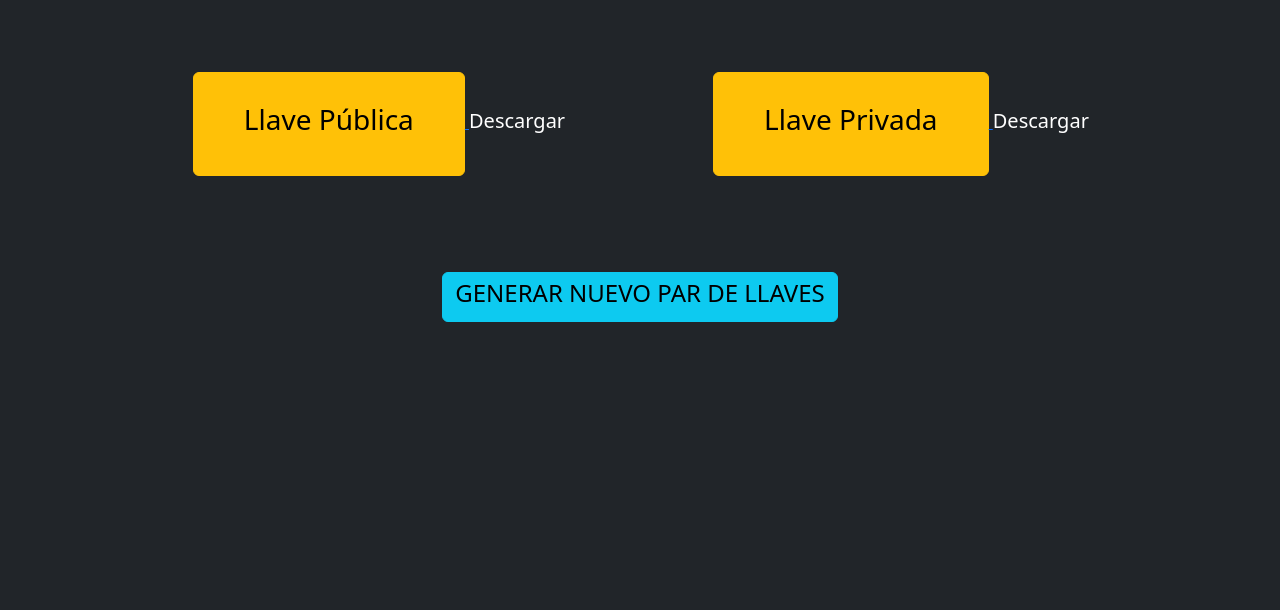
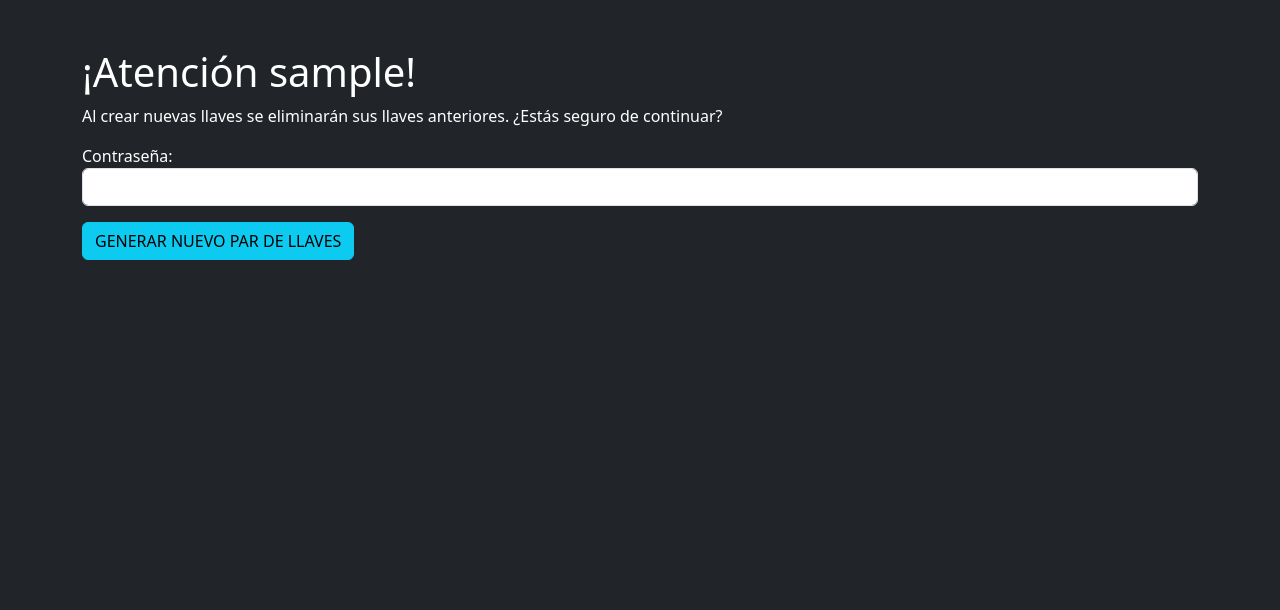
Before and after one commit to Dark869/Proyect_DSW, a Django app: template Proyect_DSW/templates/gestorLLaves.html in a window 1280 px wide. Shown: the part 80-690 px from the top of the page. Run offline with Django 5.2, Linux system fonts and the light colour scheme; the template is opened without the code that fills it: most values are stand-ins (such as "Sample title", 1, 10 or a date in 2020).

Commit message:
Creado backend de creacion de nuevas llaves y borrado de llaves antiguas

```diff
--- /dev/null
+++ b/Proyect_DSW/static/scripts/newkeys.js
@@ -0,0 +1,32 @@
+$(function() {
+
+    function generar_listado_errores(errores) {
+	let lista = "";
+	for(let error of errores) {
+	    lista += "<li>" + error + "</li>";
+	}
+	return lista;
+    }
+
+    function es_campo_vacio(campo) {
+        return campo.value.trim() == "";
+    }
+
+    $(document).ready(function(){
+        $("#formulario").on("submit", function(evento) {
+            let errores = new Array();
+
+            if(es_campo_vacio($("#pass").val())) {
+                errores.push("No pasaste la contraseña");
+            }
+
+            if(errores.length != 0) {
+                let lista_html = generar_listado_errores(errores);
+                $("#lista-errors").html(lista_html);
+                $("#errors").fadeIn(2000).fadeOut(5000);
+                evento.preventDefault();
+            }
+        });
+    });
+
+});
--- a/Proyect_DSW/templates/gestorLLaves.html
+++ b/Proyect_DSW/templates/gestorLLaves.html
@@ -4,37 +4,36 @@
 {% block estilos %}
 <link rel="stylesheet" href="{% static 'styles/login.css' %}">
 {% endblock %}
+{% block scripts %}
+<script src="{% static 'scripts/newkeys.js' %}"></script>
+{% endblock %}
 {% block encabezado %}GESTIONAR LLAVES{% endblock %}
 {% block contenido %}
-<div class="row container">
-    <div class="col-md-12 d-flex justify-content-center">
-        <form action="/login/" method="POST" class="w-100">
+<div class="container">
+    <div class="text-white">
+        <h1>¡Atención {{ username }}!</h1>
+        <p>Al crear nuevas llaves se eliminarán sus llaves anteriores. ¿Estás seguro de continuar?</p>
+    </div>
+    <form action="/gllaves/" id="formulario" method="POST" class="w-100">
         {% csrf_token %}
-            <div class="row m-4 text-center">
-		    <div class="col pg-3">
-			<a href="https://github.com/Dark869/Proyect_DSW/archive/refs/heads/dev-2.zip" download>
-				<button type="button" class="btn btn-warning" style="padding: 30px 50px;"><h3>Llave Pública</h3></button>
-			</a>
-			<label for="name" class="text-white"><h5>Descargar</h5></label>
+        <div class="mb-3 mt-3">
+            <label for="passwd" class="text-white">Contraseña:</label>
+            <input type="password" name="passwd" id="passwd" class="form-control">
+            <div class="valid-feedback">OK</div>
         </div>
 	    <div class="col pg-3">
-		        <a href="https://github.com/Dark869/Proyect_DSW/archive/refs/heads/dev-2.zip" download>
-				<button type="button" class="btn btn-warning" style="padding: 30px 50px;"><h3>Llave Privada</h3></button>
-                        </a>
-		<label for="name" class="text-white"><h5>Descargar</h5></label>
+		    <button type="submit" name="generarLlaves" id="generarLlaves" class="btn btn-info">GENERAR NUEVO PAR DE LLAVES</button>
 	    </div>
+        <div style="display:none" id="errors" class="alert alert-danger mt-3">
+            <strong>Errores:</strong>
+            <ul id="lista-errors">
+            </ul>
         </div>
-	    <br>
-	    <div class="row m-5 text-center">
-		    <div class="col pg-3">
-			<button type="submit" name="generarLlaves" id="generarLlaves" class="btn btn-info"><h4>GENERAR NUEVO PAR DE LLAVES</h4></button>
-		    </div>
-            </div>
-            {% if errors %}
+        {% if errores %}
             <div id="errores" class="alert alert-danger mt-3">
                 <strong>Errores:</strong>
                 <ul id="lista-errores" class="mb-0">
-                    {% for error in errors %}
+                    {% for error in errores %}
                         <li>{{ error }}</li>
                     {% endfor %}
                 </ul>
@@ -42,5 +41,4 @@
         {% endif %}
     </form>
 </div>
-</div>
 {% endblock %}
--- a/Proyect_DSW/templates/login.html
+++ b/Proyect_DSW/templates/login.html
@@ -14,7 +14,7 @@
 {% block contenido %}
 <div class="row container">
     <div class="col-md-12 d-flex justify-content-center">
-        <form action="/login/" method="POST" class="w-100">
+        <form action="/login/" id="formulario" method="POST" class="w-100">
             {% csrf_token %}
             <div class="row m-4">
                 <div class="col-md-12">
--- a/Proyect_DSW/templates/register.html
+++ b/Proyect_DSW/templates/register.html
@@ -14,7 +14,7 @@
 {% block contenido %}
 <div class="row container">
     <div class="col-md-12 d-flex justify-content-center">
-        <form action="/register/" method="POST" class="w-100">
+        <form action="/register/" id="formulario" method="POST" class="w-100">
             {% csrf_token %}
             <div class="row m-4">
                 <div class="col-md-12">
```
Also changed, not shown: Proyect_DSW/controllers/codigos.py (added, +76 -0 lines), Proyect_DSW/views.py (+42 -2 lines), db/views.py (+12 -84 lines). Lines whose indentation alone changed are shown as unchanged.
